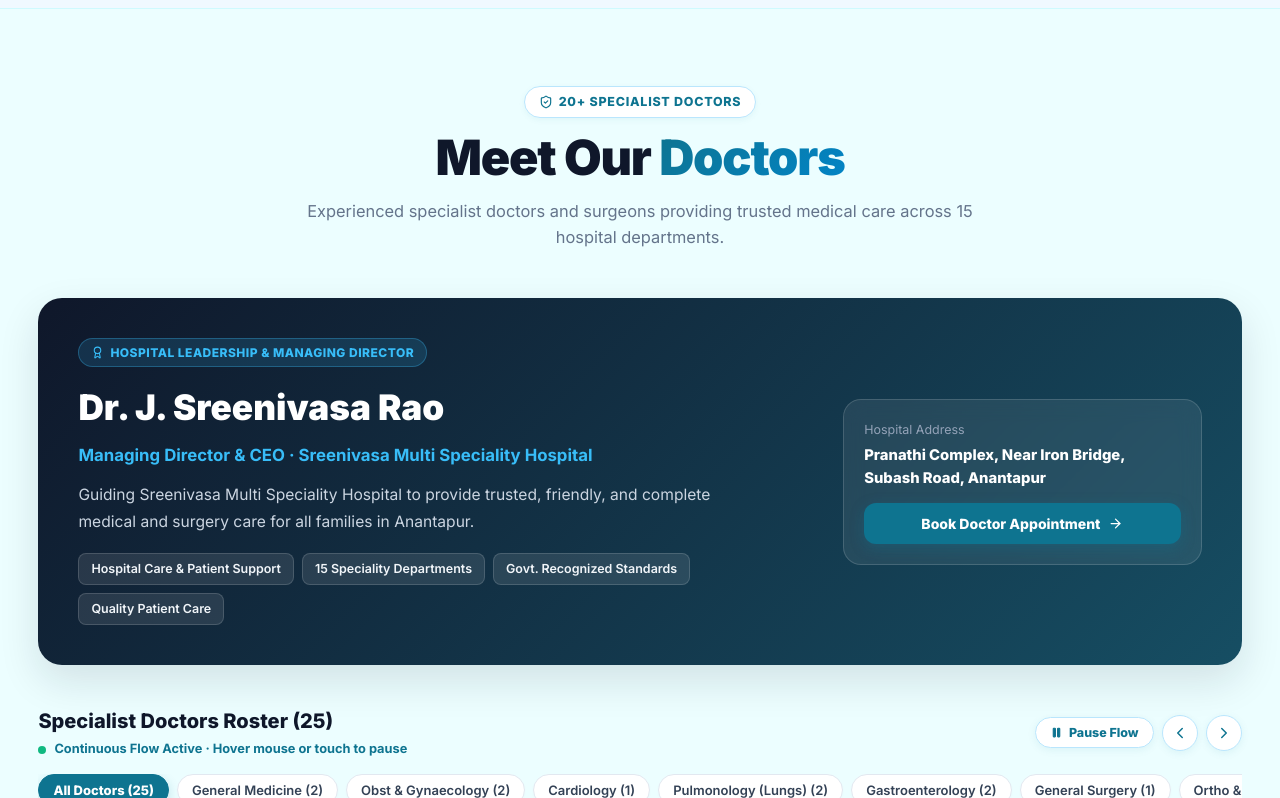
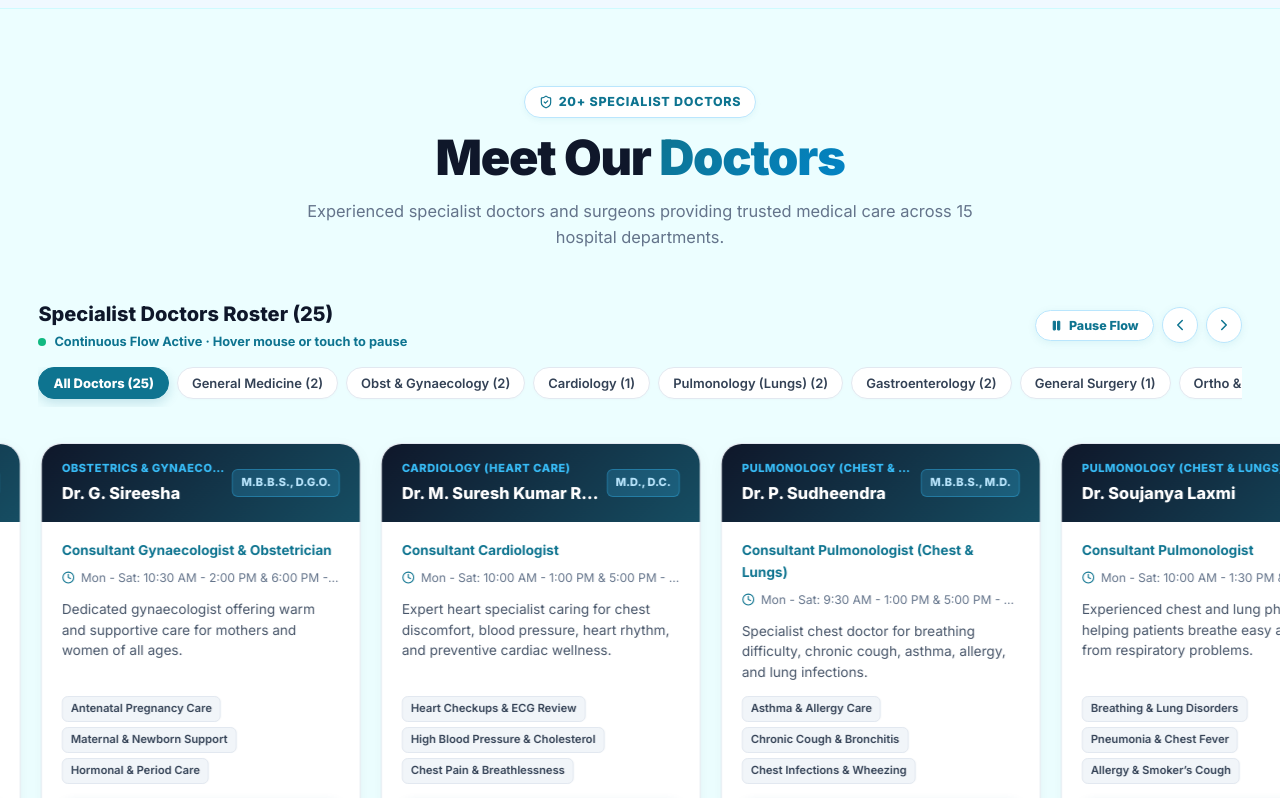
Before and after one commit to adradivya001/sreenivasa, a React (Vite) app: page / in a window 1280 px wide. Shown: the part 1786-2584 px from the top of the page. Built offline with nearby package versions, Linux system fonts and the light colour scheme.

Commit message:
fix: remove leadership card from doctors section and redeploy

```diff
--- a/src/components/sections/Doctors.tsx
+++ b/src/components/sections/Doctors.tsx
@@ -115,133 +115,7 @@
           </p>
         </motion.div>
 
-        {/* ── 1. MAIN DOCTOR / HOSPITAL HEAD FEATURE CARD ──────────── */}
-        {leadershipDoctor && (
-          <motion.div
-            initial={reducedMotion ? false : { opacity: 0, y: 22 }}
-            animate={inView ? { opacity: 1, y: 0 } : {}}
-            transition={{ duration: 0.6, ease: EASE }}
-            style={{
-              background: 'linear-gradient(135deg, #0F172A 0%, #164E63 100%)',
-              borderRadius: '24px',
-              padding: 'clamp(1.75rem, 3.5vw, 2.5rem)',
-              color: '#FFFFFF',
-              boxShadow: '0 16px 40px rgba(15, 23, 42, 0.12)',
-              marginBottom: '2.5rem',
-              position: 'relative',
-              overflow: 'hidden',
-            }}
-          >
-            <div style={{
-              display: 'grid',
-              gridTemplateColumns: 'repeat(12, 1fr)',
-              gap: '24px',
-              alignItems: 'center',
-            }}>
-              {/* Left Column: Leadership Details */}
-              <div style={{ gridColumn: 'span 8' }} className="lead-doc-left">
-                <div style={{
-                  display: 'inline-flex', alignItems: 'center', gap: '6px',
-                  padding: '4px 12px', borderRadius: '100px', background: 'rgba(56, 189, 248, 0.15)',
-                  border: '1px solid rgba(56, 189, 248, 0.3)',
-                  fontSize: '0.75rem', fontWeight: 750, color: '#38BDF8',
-                  letterSpacing: '0.04em', textTransform: 'uppercase', marginBottom: '12px'
-                }}>
-                  <Award size={13} color="#38BDF8" /> Hospital Leadership & Managing Director
-                </div>
-
-                <h3 style={{
-                  fontSize: 'clamp(1.6rem, 2.8vw, 2.2rem)',
-                  fontWeight: 850,
-                  margin: '0 0 6px 0',
-                  color: '#FFFFFF',
-                }}>
-                  {leadershipDoctor.name}
-                </h3>
-
-                <div style={{
-                  fontSize: '1.05rem',
-                  fontWeight: 700,
-                  color: '#38BDF8',
-                  marginBottom: '14px',
-                }}>
-                  {leadershipDoctor.designation} · {leadershipDoctor.hospitalName}
-                </div>
-
-                <p style={{
-                  fontSize: '0.975rem',
-                  color: '#CBD5E1',
-                  lineHeight: 1.7,
-                  margin: '0 0 18px 0',
-                  maxWidth: '680px',
-                }}>
-                  {leadershipDoctor.bio}
-                </p>
-
-                {/* Focus Areas */}
-                <div style={{ display: 'flex', flexWrap: 'wrap', gap: '8px' }}>
-                  {leadershipDoctor.focusAreas.map((area) => (
-                    <span
-                      key={area}
-                      style={{
-                        padding: '5px 12px',
-                        borderRadius: '8px',
-                        background: 'rgba(255, 255, 255, 0.1)',
-                        border: '1px solid rgba(255, 255, 255, 0.15)',
-                        fontSize: '0.78rem',
-                        color: '#F1F5F9',
-                        fontWeight: 600,
-                      }}
-                    >
-                      {area}
-                    </span>
-                  ))}
-                </div>
-              </div>
-
-              {/* Right Column: Verified Status & Profile Action */}
-              <div style={{ gridColumn: 'span 4', display: 'flex', flexDirection: 'column', gap: '14px' }} className="lead-doc-right">
-                <div style={{
-                  background: 'rgba(255,255,255,0.08)',
-                  backdropFilter: 'blur(10px)',
-                  padding: '20px',
-                  borderRadius: '18px',
-                  border: '1px solid rgba(255,255,255,0.15)',
-                }}>
-                  <div style={{ fontSize: '0.78rem', color: '#94A3B8', marginBottom: '4px' }}>
-                    Hospital Address
-                  </div>
-                  <div style={{ fontSize: '0.925rem', fontWeight: 750, color: '#FFFFFF', marginBottom: '12px' }}>
-                    Pranathi Complex, Near Iron Bridge, Subash Road, Anantapur
-                  </div>
-                  <button
-                    onClick={() => scrollTo('appointment')}
-                    style={{
-                      width: '100%',
-                      padding: '12px',
-                      borderRadius: '12px',
-                      background: '#0E7490',
-                      color: '#FFFFFF',
-                      fontSize: '0.875rem',
-                      fontWeight: 750,
-                      border: 'none',
-                      cursor: 'pointer',
-                      display: 'flex',
-                      alignItems: 'center',
-                      justifyContent: 'center',
-                      gap: '8px',
-                      boxShadow: '0 4px 14px rgba(14, 116, 144, 0.35)',
-                    }}
-                  >
-                    Book Doctor Appointment <ArrowRight size={15} />
-                  </button>
-                </div>
-              </div>
-            </div>
-          </motion.div>
-        )}
-
-        {/* ── 2. DEPARTMENT FILTER PILLS & MOVING STATUS BAR ─────────── */}
+        {/* ── DEPARTMENT FILTER PILLS & MOVING STATUS BAR ─────────── */}
         <div style={{ marginBottom: '1.5rem' }}>
           <div style={{
             display: 'flex',
```
